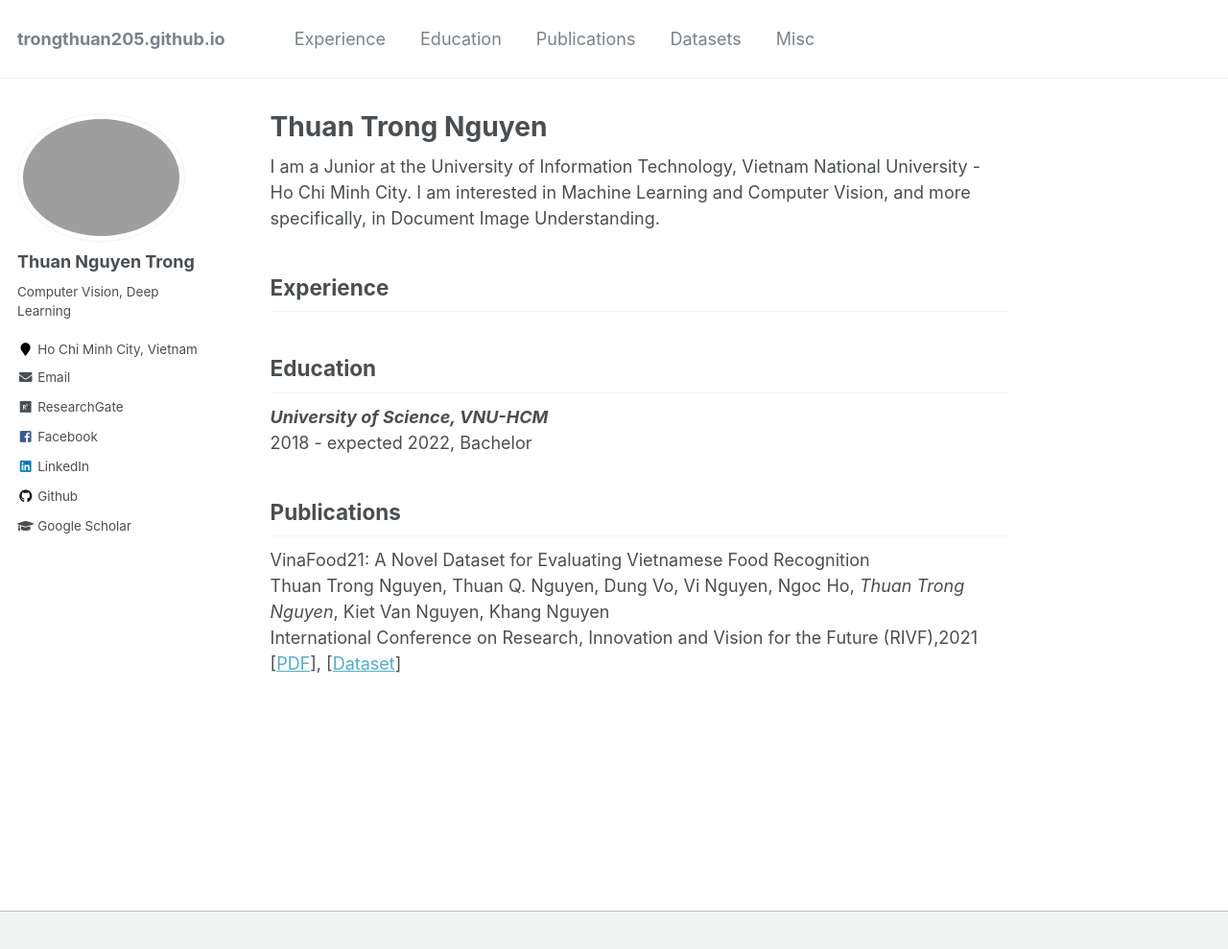
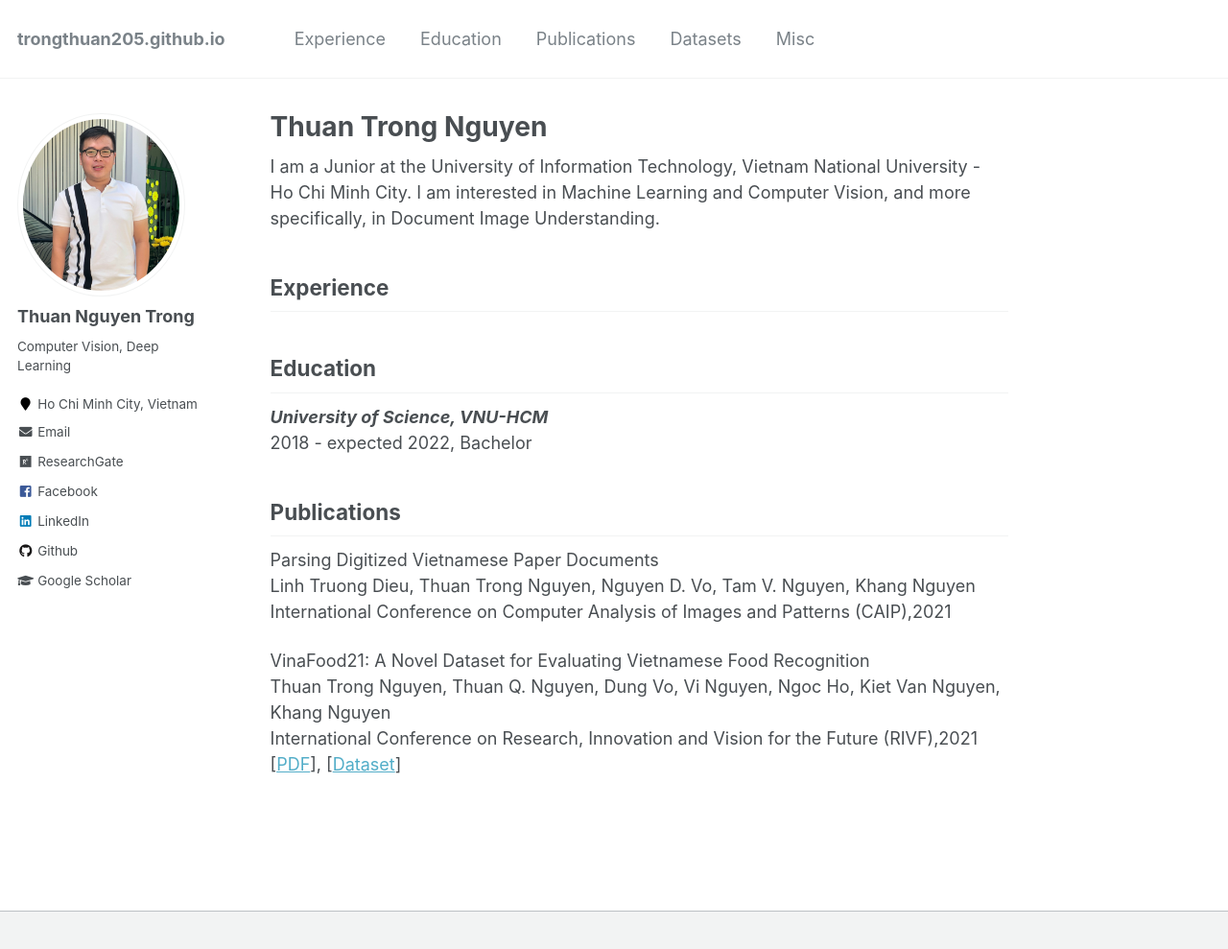
Before and after one commit to trongthuan205/trongthuan205.github.io, a Jekyll site: the page built from _pages/about.md, in a window 1280 px wide and 1022 px high. Shown: the top 989 px of the window at 96% size. Built offline with Jekyll 4.4.1, drawn with Linux system fonts in a browser that asks for light colours.

Commit message:
'update_2'

```diff
--- a/_config.yml
+++ b/_config.yml
@@ -11,9 +11,9 @@ title                    :
 title_separator          :
 name                     : &name "Your Name"
 description              : &description "personal description"
-url                      : https://nguyenvd-uit.github.io # the base hostname & protocol for your site e.g. "https://mmistakes.github.io"
+url                      : https://trongthuan205.github.io # the base hostname & protocol for your site e.g. "https://mmistakes.github.io"
 baseurl                  : "" # the subpath of your site, e.g. "/blog"
-repository               : "nguyenvd-uit/nguyenvd-uit.github.io"
+repository               : "trongthuan205/trongthuan205.github.io"
 teaser                   :  # filename of teaser fallback teaser image placed in /images/, .e.g. "500x300.png"
 breadcrumbs              : false # true, false (default)
 words_per_minute         : 160
@@ -81,7 +81,7 @@ analytics:
 # Site Author
 author:
   name             : "Thuan Nguyen Trong"
-  avatar           : "ThuanNT.png"
+  avatar           : "ThuanNT.jpg"
   bio              : "Computer Vision, Deep Learning"
   location         : "Ho Chi Minh City, Vietnam"
   employer         :
@@ -102,7 +102,7 @@ author:
   instagram        :
   impactstory      : #"https://profiles.impactstory.org/u/xxxx-xxxx-xxxx-xxxx"
   lastfm           :
-  linkedin         : "https://www.linkedin.com/in/nguyen-trong-thuan-5073971b7/"
+  linkedin         : "nguyen-trong-thuan-5073971b7/"
   orcid            :
   pinterest        :
   soundcloud       :
--- a/_pages/about.md
+++ b/_pages/about.md
@@ -25,8 +25,14 @@ Working on computer vision and deep learning.<br/> -->
 
 ## <a name="publication"></a> Publications
 
+Parsing Digitized Vietnamese Paper Documents<br/>
+Linh Truong Dieu, Thuan Trong Nguyen, Nguyen D. Vo, Tam V. Nguyen, Khang Nguyen<br/>
+International Conference on Computer Analysis of Images and Patterns (CAIP),2021<br/>
+<!-- [[PDF](https://www.researchgate.net/publication/352900778_VinaFood21_A_Novel_Dataset_for_Evaluating_Vietnamese_Food_Recognition)],
+[[Dataset](https://github.com/nguyenvd-uit/uit-together-dataset/blob/main/VinaFood21.md)]<br/> -->
+
 VinaFood21:  A Novel Dataset for Evaluating Vietnamese Food Recognition<br/>
-Thuan Trong Nguyen, Thuan Q. Nguyen, Dung Vo, Vi Nguyen, Ngoc Ho, *Thuan Trong Nguyen*, Kiet Van Nguyen, Khang Nguyen<br/>
+Thuan Trong Nguyen, Thuan Q. Nguyen, Dung Vo, Vi Nguyen, Ngoc Ho, Kiet Van Nguyen, Khang Nguyen<br/>
 International Conference on Research, Innovation and Vision for the Future (RIVF),2021<br/>
 [[PDF](https://www.researchgate.net/publication/352900778_VinaFood21_A_Novel_Dataset_for_Evaluating_Vietnamese_Food_Recognition)],
 [[Dataset](https://github.com/nguyenvd-uit/uit-together-dataset/blob/main/VinaFood21.md)]<br/>
```
